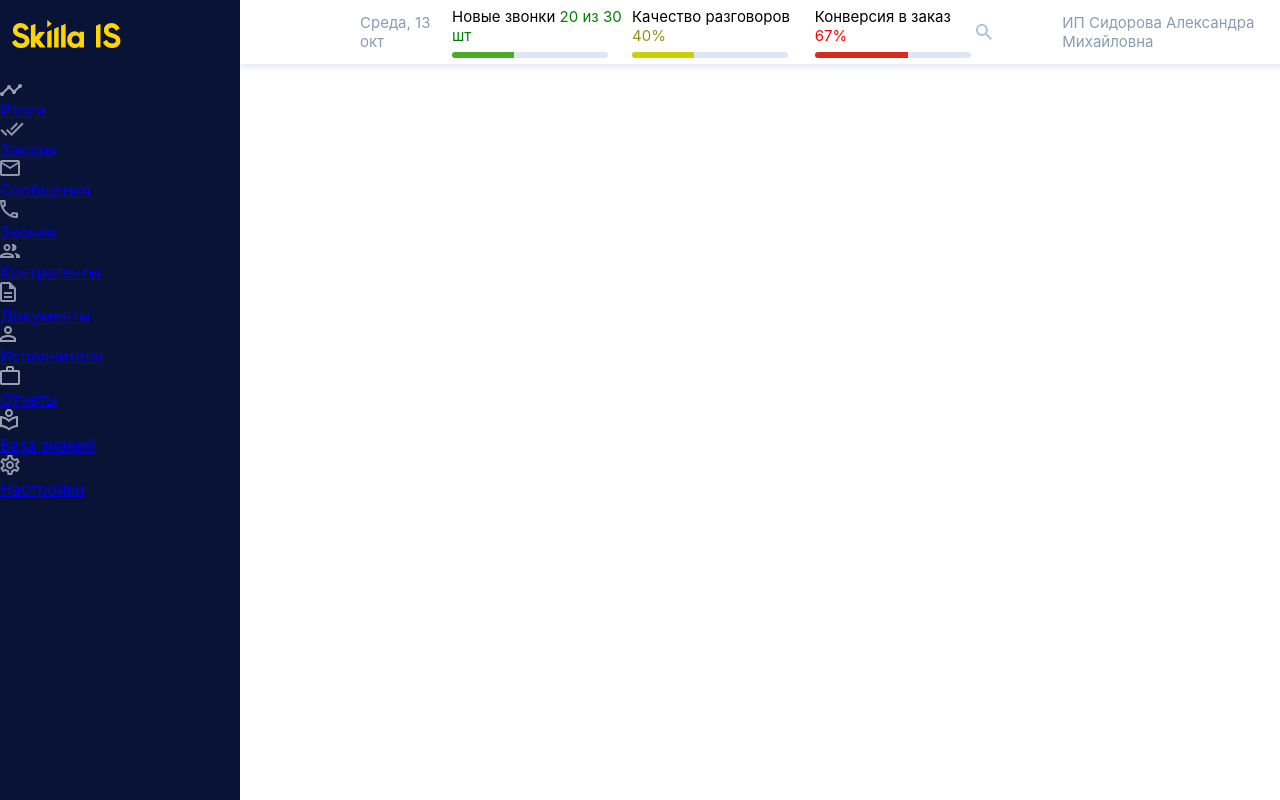
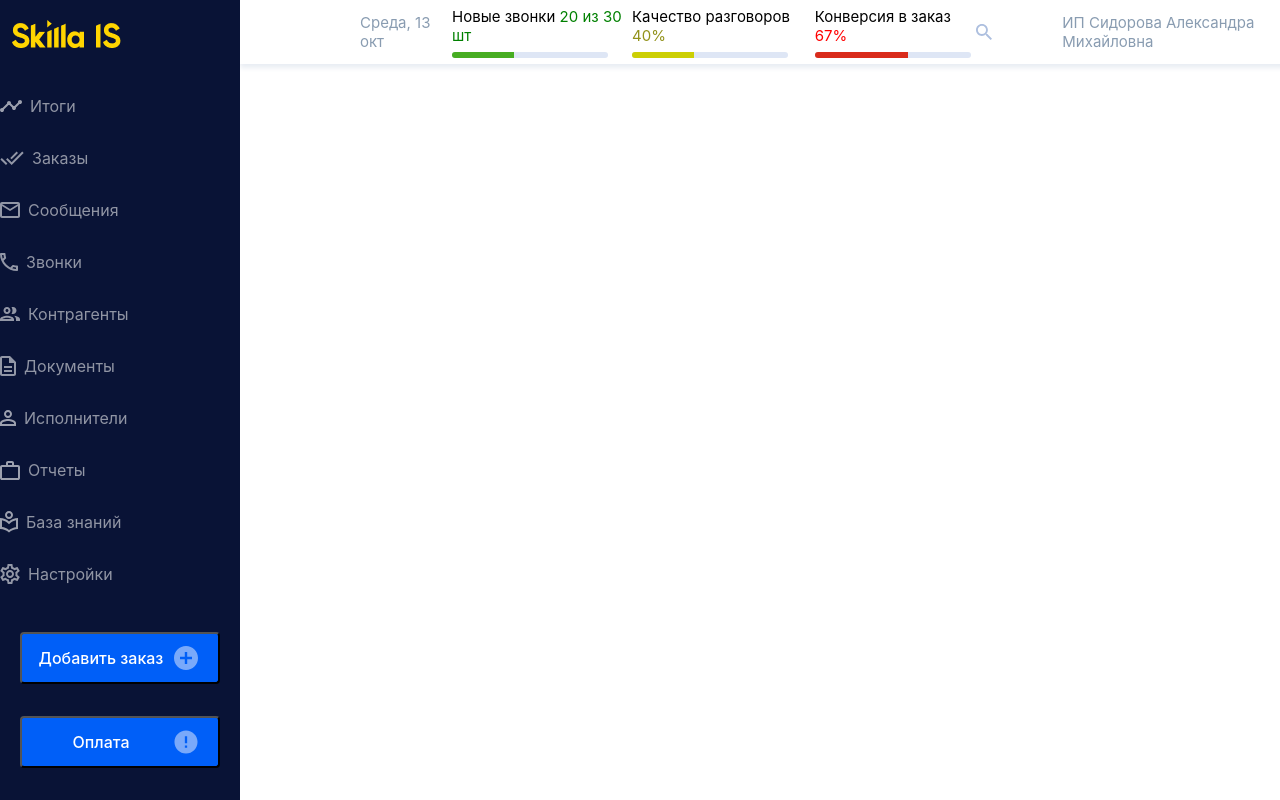
Before and after one commit to Annastaasia/Calls_React, a React (Create React App) app in the folder calls_react/: page / in a window 1280 px wide. Shown: the top 800 px of the page. Built offline with nearby package versions, Linux system fonts and the light colour scheme.

Commit message:
add scss sidebar

```diff
--- /dev/null
+++ b/calls_react/src/commons/SidebarButton/SidebarButton.jsx
@@ -0,0 +1,10 @@
+import styles from "./sidebarbutton.module.scss";
+
+export default function SidebarButton(props) {
+  return (
+    <button className={styles.button}>
+      <p className={styles.name}>{props.name}</p>
+      <img className={styles.icon} src={props.icon} />
+    </button>
+  );
+}
--- /dev/null
+++ b/calls_react/src/commons/SidebarButton/sidebarbutton.module.scss
@@ -0,0 +1,27 @@
+.button {
+  width: 100%;
+  height: 52px;
+  background: #005ff8;
+  border-radius: 4px;
+  margin: 32px 0 32px 0;
+  display: flex;
+  justify-content: space-between;
+  align-items: center;
+  cursor: pointer;
+}
+
+.icon {
+  flex: 0 0 24px;
+  height: 24px;
+  margin-right: 14px;
+}
+
+.name {
+  flex: 0 0 calc(100% - 24px - 14px);
+  font-family: "SF Pro Display";
+  font-style: normal;
+  font-weight: 500;
+  font-size: 16px;
+  color: #ffffff;
+  text-align: center;
+}
--- a/calls_react/src/components/Sidebar/Sidebar.jsx
+++ b/calls_react/src/components/Sidebar/Sidebar.jsx
@@ -1,5 +1,7 @@
 import styles from "./sidebar.module.scss";
 import Logo from "../../assets/images/logo.png";
+import AddOrder from "../../assets/images/addorder.svg";
+import Pay from "../../assets/images/pay.svg";
 import ResultsSVG from "../../assets/SVG/ResultsSVG.jsx";
 import OrdersSVG from "../../assets/SVG/OrdersSVG.jsx";
 import MessagesSVG from "../../assets/SVG/MessagesSVG.jsx";
@@ -10,10 +12,7 @@ import EmployeeSVG from "../../assets/SVG/EmployeeSVG.jsx";
 import ReportsSVG from "../../assets/SVG/ReportsSVG.jsx";
 import InfoSVG from "../../assets/SVG/InfoSVG.jsx";
 import SettingsSVG from "../../assets/SVG/SettingsSVG.jsx";
-// import {
-//   PaymentSVG,
-//   AddOrderSVG,
-// } from "../../commons/SVG/SVG.jsx";
+import SidebarButton from "../../commons/SidebarButton/SidebarButton.jsx";
 import { Link, NavLink } from "react-router-dom";
 
 export default function Sidebar() {
@@ -22,78 +21,56 @@ export default function Sidebar() {
       <Link to="/">
         <img src={Logo} className={styles.logo} alt="logo"></img>
       </Link>
-      <div className="nav">
+      <div className={styles.nav}>
         <NavLink to="results" className={styles.item}>
-          <div className="nav__item_svg">
-            <ResultsSVG />
-          </div>
-          <div className="nav__item_text">Итоги</div>
+          <ResultsSVG className={styles.svg}/>
+          <p className={styles.text}>Итоги</p>
         </NavLink>
         <NavLink to="orders" className={styles.item}>
-          <div className="nav__item_svg">
           <OrdersSVG />
-          </div>
-          <div className="nav__item_text">Заказы</div>
+          <p className={styles.text}>Заказы</p>
         </NavLink>
         <NavLink to="messages" className={styles.item}>
-          <div className="nav__item_svg">
           <MessagesSVG />
-          </div>
-          <div className="nav__item_text">Сообщения</div>
+          <p className={styles.text}>Сообщения</p>
         </NavLink>
         <NavLink to="calls" className={styles.item}>
-          <div className="nav__item_svg">
           <CallsSVG />
-          </div>
-          <div className="nav__item_text">Звонки</div>
+          <p className={styles.text}>Звонки</p>
         </NavLink>
         <NavLink to="counterparties" className={styles.item}>
-          <div className="nav__item_svg">
           <ClientsSVG />
-          </div>
-          <div className="nav__item_text">Контрагенты</div>
+          <p className={styles.text}>Контрагенты</p>
         </NavLink>
         <NavLink to="documentation" className={styles.item}>
-          <div className="nav__item_svg">
           <DocumentationSVG />
-          </div>
-          <div className="nav__item_text">Документы</div>
+          <p className={styles.text}>Документы</p>
         </NavLink>
         <NavLink to="performers" className={styles.item}>
-          <div className="nav__item_svg">
           <EmployeeSVG />
-          </div>
-          <div className="nav__item_text">Исполнители</div>
+          <p className={styles.text}>Исполнители</p>
         </NavLink>
         <NavLink to="reports" className={styles.item}>
-          <div className="nav__item_svg">
           <ReportsSVG />
-          </div>
-          <div className="nav__item_text">Отчеты</div>
+          <p className={styles.text}>Отчеты</p>
         </NavLink>
         <NavLink to="knowledgeBase" className={styles.item}>
-          <div className="nav__item_svg">
           <InfoSVG />
-          </div>
-          <div className="nav__item_text">База знаний</div>
+          <p className={styles.text}>База знаний</p>
         </NavLink>
         <NavLink to="settings" className={styles.item}>
-          <div className="nav__item_svg">
           <SettingsSVG />
-          </div>
-          <div className="nav__item_text">Настройки</div>
+          <p className={styles.text}>Настройки</p>
         </NavLink>
       </div>
-      {/* <div className="buttons">
-        <NavLink to="add" className="button">
-          <span className="button__text_add">Добавить заказ</span>
-          <AddOrderSVG />
+      <div className={styles.buttonGroup}>
+        <NavLink to="add" className={styles.button}>
+          <SidebarButton icon={AddOrder} name={"Добавить заказ"} />
         </NavLink>
-        <NavLink to="payment" className="button">
-          <span className="button__text_payment">Оплата</span>
-          <PaymentSVG />
+        <NavLink to="payment" className={styles.button}>
+          <SidebarButton icon={Pay} name={"Оплата"} />
         </NavLink>
-      </div> */}
+      </div>
     </div>
   );
 }
--- a/calls_react/src/components/Sidebar/sidebar.module.scss
+++ b/calls_react/src/components/Sidebar/sidebar.module.scss
@@ -11,10 +11,132 @@
 
 .logo {
   display: block;
-
   margin-left: 12px;
   height: 28px;
   width: 109px;
   margin-top: 20px;
   margin-bottom: 32px;
 }
+
+.buttonGroup {
+  margin-top: 24px;
+  margin-left: 20px;
+  margin-right: 20px;
+}
+
+.button {
+  text-decoration: none;
+}
+
+.item {
+  display: flex;
+  flex-direction: row;
+  align-items: center;
+  column-gap: 0.5rem;
+  text-decoration: none;
+}
+
+.text {
+  color: rgba(248, 248, 248, 0.567);
+  text-decoration: none;
+}
+
+.svg {
+  margin-left: 6%;
+}
+
+.nav {
+  // :active {
+  //   background-color: #d8e4fb52;
+  //   .text {
+  //     color: #fff;
+  //   }
+  //   .svg path {
+  //     fill-opacity: #fff;
+  //   }
+  //   &::before {
+  //     content: "";
+  //     position: absolute;
+  //     z-index: 2;
+  //     height: 52px;
+  //     width: 3px;
+  //     // margin: 0%;
+  //     background-color: #451fd0;
+  //   }
+  //   &::after {
+  //     content: "";
+  //     position: absolute;
+  //     right: 18px;
+  //     z-index: 3;
+  //     height: 8px;
+  //     width: 8px;
+  //     border-radius: 50%;
+  //     background-color: yellow;
+  //     box-shadow: 0 3px 8px 0 #edda0180;
+  //   }
+  // }
+  :focus {
+    background-color: #d8e4fb52;
+    .text {
+      color: #fff;
+    }
+    .svg path {
+      fill: #fff;
+    }
+    &::before {
+      content: "";
+      position: absolute;
+      z-index: 2;
+      height: 52px;
+      width: 3px;
+      background-color: #451fd0;
+    }
+    &::after {
+      content: "";
+      position: absolute;
+      right: 18px;
+      z-index: 3;
+      height: 8px;
+      width: 8px;
+      border-radius: 50%;
+      background-color: yellow;
+      box-shadow: 0 3px 8px 0 #edda0180;
+    }
+  }
+}
+// .buttons {
+//   display: grid;
+//   grid-gap: 32px;
+//   justify-items: center;
+//   .button {
+//     width: 200px;
+//     height: 52px;
+//     border-radius: 4px;
+//     cursor: pointer;
+//     background-color: var(--bg-color-btn);
+//     display: grid;
+//     grid-template-columns: 1fr 25px;
+//     align-items: center;
+//     padding-right: 20px;
+//     & span {
+//       color: #fff;
+//       font-size: 16px;
+//       font-weight: 500;
+//     }
+//     & path {
+//       fill: var(--color-not-active);
+//     }
+//     .button__text_add {
+//       padding-left: 24px;
+//     }
+//     .button__text_payment {
+//       padding-left: 65px;
+//     }
+//   }
+//   .button:hover {
+//     background-color: #274bc8;
+//   }
+//   .active {
+//     background-color: #274bc8;
+//   }
+// }
```
Also changed, not shown: calls_react/src/assets/images/addorder.svg (added), calls_react/src/assets/images/pay.svg (added). Lines whose indentation alone changed are shown as unchanged.
